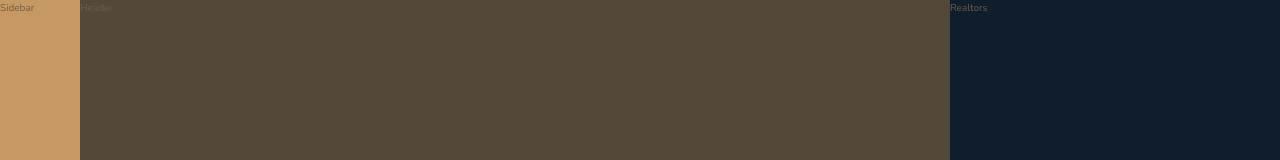
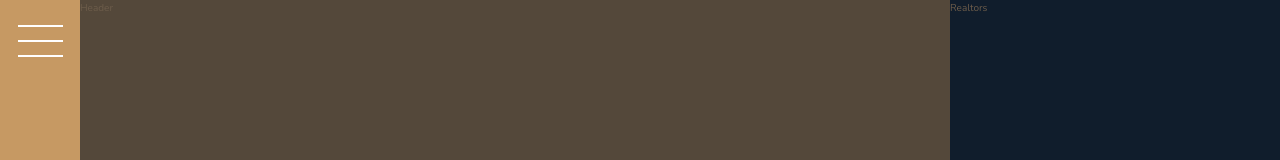
Before and after one commit to kentcheung2000/advanced-css-course, a website: page Nexter/starter/index.html in a window 1280 px wide. Shown: the top 160 px of the page. Drawn offline with nearby package versions, Linux system fonts and the light colour scheme.

Commit message:
Building the sidebar (Lesson 117)

```diff
--- a/Nexter/starter/index.html
+++ b/Nexter/starter/index.html
@@ -13,7 +13,7 @@
   </head>
   <body class="container">
     <div class="sidebar">
-      Sidebar
+      <button class="nav-btn"></button>
     </div>
 
     <header class="header">
--- a/Nexter/starter/sass/_sidebar.scss
+++ b/Nexter/starter/sass/_sidebar.scss
@@ -2,4 +2,34 @@
   background-color: $color-primary;
   grid-column: sidebar-start / sidebar-end;
   grid-row: 1 / -1;
+
+  display: flex;
+  justify-content: center;
 }
+
+.nav-btn {
+  border: none;
+  border-radius: 0;
+
+  background-color: #fff;
+  height: 2px;
+  width: 4.5rem;
+  margin-top: 4rem;
+
+  &::before,
+  &::after {
+    background-color: #fff;
+    height: 2px;
+    width: 4.5rem;
+    content: '';
+    display: block;
+  }
+
+  &::before {
+    transform: translateY(-1.5rem);
+  }
+
+  &::after {
+    transform: translateY(+1.3rem);
+  }
+}
```
Also changed, not shown: Nexter/starter/css/style.css.
